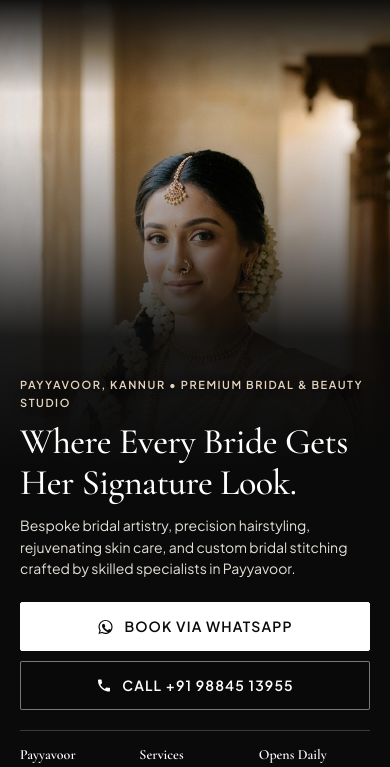
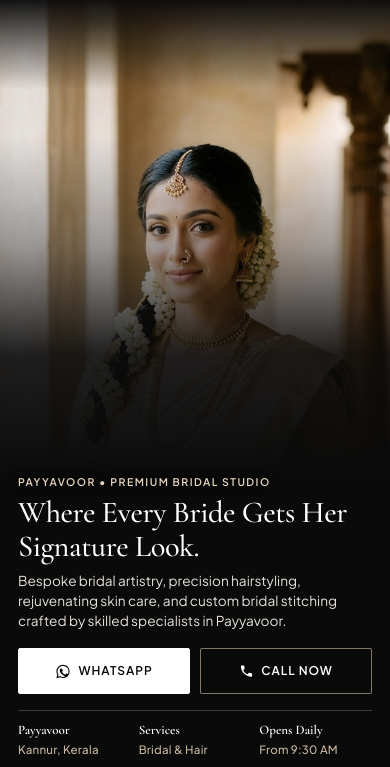
Before and after one commit to jyothiskv807-sys/nallooril-bridal-studio, a plain HTML site: page index.html in a window 390 px wide. Shown: the part 77-844 px from the top of the page. Drawn offline with nearby package versions, Linux system fonts and the light colour scheme.

Commit message:
Upgrade mobile hero section to dynamic viewport height with fluid typography and side-by-side CTAs

```diff
--- a/index.html
+++ b/index.html
@@ -132,7 +132,10 @@
 
         <!-- Left Column: Copy & Actions -->
         <div class="hero-copy">
-          <span class="eyebrow hero-eyebrow">PAYYAVOOR, KANNUR • PREMIUM BRIDAL & BEAUTY STUDIO</span>
+          <span class="eyebrow hero-eyebrow">
+            <span class="eyebrow-desktop">PAYYAVOOR, KANNUR • PREMIUM BRIDAL & BEAUTY STUDIO</span>
+            <span class="eyebrow-mobile">PAYYAVOOR • PREMIUM BRIDAL STUDIO</span>
+          </span>
 
           <h1 class="hero-headline">Where Every Bride Gets Her Signature Look.</h1>
 
@@ -150,14 +153,16 @@
               <svg viewBox="0 0 24 24" aria-hidden="true">
                 <path d="M12.04 2C6.58 2 2.13 6.45 2.13 11.91C2.13 13.66 2.59 15.36 3.45 16.86L2.05 22L7.3 20.62C8.75 21.41 10.38 21.83 12.04 21.83C17.5 21.83 21.95 17.38 21.95 11.92C21.95 9.27 20.92 6.78 19.05 4.91C17.18 3.03 14.69 2 12.04 2M12.05 3.67C14.25 3.67 16.31 4.53 17.87 6.09C19.42 7.65 20.28 9.72 20.28 11.92C20.28 16.46 16.58 20.15 12.04 20.15C10.56 20.15 9.11 19.76 7.85 19L7.55 18.83L4.43 19.65L5.26 16.61L5.06 16.29C4.24 14.99 3.8 13.47 3.8 11.91C3.81 7.37 7.5 3.67 12.05 3.67M9.05 7.42C8.84 7.42 8.5 7.5 8.21 7.81C7.92 8.13 7.09 8.91 7.09 10.49C7.09 12.07 8.24 13.6 8.4 13.81C8.56 14.02 10.66 17.26 13.88 18.65C14.65 18.98 15.24 19.18 15.71 19.33C16.48 19.57 17.18 19.54 17.74 19.45C18.36 19.36 19.65 18.67 19.92 17.91C20.19 17.15 20.19 16.5 20.11 16.36C20.03 16.23 19.82 16.16 19.5 16C19.19 15.84 17.65 15.08 17.37 14.98C17.08 14.87 16.88 14.82 16.67 15.13C16.46 15.45 15.86 16.16 15.68 16.36C15.5 16.57 15.31 16.6 15 16.44C14.69 16.28 13.68 15.95 12.49 14.89C11.56 14.06 10.93 13.04 10.75 12.72C10.57 12.41 10.73 12.24 10.89 12.09C11.03 11.95 11.2 11.72 11.36 11.54C11.51 11.35 11.57 11.22 11.67 11.01C11.77 10.8 11.72 10.62 11.64 10.46C11.56 10.3 10.94 8.78 10.68 8.16C10.43 7.56 10.18 7.64 9.99 7.63C9.81 7.63 9.6 7.62 9.39 7.62L9.05 7.42Z"/>
               </svg>
-              <span>Book via WhatsApp</span>
+              <span class="btn-text-desktop">Book via WhatsApp</span>
+              <span class="btn-text-mobile">WhatsApp</span>
             </a>
 
             <a href="tel:+919884513955" class="btn-secondary">
               <svg viewBox="0 0 24 24" aria-hidden="true">
                 <path d="M6.62 10.79C8.06 13.62 10.38 15.94 13.21 17.38L15.41 15.18C15.69 14.9 16.08 14.82 16.43 14.93C17.55 15.3 18.75 15.5 20 15.5C20.55 15.5 21 15.95 21 16.5V20C21 20.55 20.55 21 20 21C10.61 21 3 13.39 3 4C3 3.45 3.45 3 4 3H7.5C8.05 3 8.5 3.45 8.5 4C8.5 5.25 8.7 6.45 9.07 7.57C9.18 7.92 9.1 8.31 8.82 8.59L6.62 10.79Z"/>
               </svg>
-              <span>Call +91 98845 13955</span>
+              <span class="btn-text-desktop">Call +91 98845 13955</span>
+              <span class="btn-text-mobile">Call Now</span>
             </a>
           </div>
 
--- a/styles.css
+++ b/styles.css
@@ -101,6 +101,17 @@ button {
   border: none;
   cursor: pointer;
   color: inherit;
+}
+
+/* Responsive Desktop/Mobile Text Toggles */
+.eyebrow-mobile,
+.btn-text-mobile {
+  display: none;
+}
+
+.eyebrow-desktop,
+.btn-text-desktop {
+  display: inline;
 }
 
 /* Accessible Skip Link */
@@ -1374,8 +1385,10 @@ button {
   .hero-section {
     position: relative;
     width: 100%;
-    min-height: 92vh;
-    min-height: 92svh;
+    height: calc(100svh - 64px);
+    height: calc(100dvh - 64px);
+    min-height: 520px;
+    max-height: 820px;
     display: flex;
     flex-direction: column;
     justify-content: flex-end;
@@ -1388,6 +1401,7 @@ button {
   .hero-section .hero-grid {
     width: 100%;
     max-width: 100%;
+    height: 100%;
     padding-left: 0;
     padding-right: 0;
     margin-left: 0;
@@ -1395,8 +1409,6 @@ button {
     display: flex;
     flex-direction: column;
     justify-content: flex-end;
-    min-height: 92vh;
-    min-height: 92svh;
     position: static;
     gap: 0;
   }
@@ -1436,7 +1448,7 @@ button {
     width: 100%;
     height: 100%;
     object-fit: cover;
-    object-position: center 10%;
+    object-position: center 12%;
     z-index: 0;
   }
 
@@ -1448,13 +1460,29 @@ button {
     pointer-events: none;
     background:
       linear-gradient(to bottom, #0A0A0A 0%, rgba(10, 10, 10, 0) 12%),
-      linear-gradient(to top, #0A0A0A 0%, #0A0A0A 42%, rgba(10, 10, 10, 0.92) 58%, rgba(10, 10, 10, 0.35) 72%, rgba(10, 10, 10, 0) 84%);
+      linear-gradient(to top, #0A0A0A 0%, #0A0A0A 38%, rgba(10, 10, 10, 0.90) 54%, rgba(10, 10, 10, 0.35) 68%, rgba(10, 10, 10, 0) 82%);
+  }
+
+  .eyebrow-desktop {
+    display: none;
+  }
+
+  .eyebrow-mobile {
+    display: inline;
+  }
+
+  .btn-text-desktop {
+    display: none;
+  }
+
+  .btn-text-mobile {
+    display: inline;
   }
 
   .hero-copy {
     position: relative;
     z-index: 10;
-    padding: 45vh 20px max(22px, env(safe-area-inset-bottom));
+    padding: clamp(140px, 32dvh, 260px) 18px max(16px, env(safe-area-inset-bottom));
     width: 100%;
     box-sizing: border-box;
     display: flex;
@@ -1464,64 +1492,67 @@ button {
 
   .hero-copy .hero-eyebrow {
     color: #E6D5BE;
-    font-size: 11px;
+    font-size: 10.5px;
     font-weight: 600;
     letter-spacing: 0.14em;
     text-transform: uppercase;
-    margin-bottom: 0.65rem;
+    white-space: nowrap;
+    margin-bottom: 0;
     display: inline-block;
     text-shadow: 0 1px 10px rgba(0, 0, 0, 0.75);
   }
 
   .hero-copy .hero-headline {
     font-family: var(--font-serif);
-    font-size: 36px;
-    line-height: 1.12;
+    font-size: clamp(28px, 7.8vw, 36px);
+    line-height: 1.1;
     color: #FFFFFF;
-    margin-bottom: 0.75rem;
+    margin: 6px 0 8px;
     letter-spacing: -0.015em;
   }
 
   .hero-copy .hero-subheadline {
     font-family: var(--font-sans);
-    font-size: 14px;
-    line-height: 1.55;
+    font-size: clamp(13px, 3.5vw, 14px);
+    line-height: 1.45;
     color: #E5E0D8;
-    margin-bottom: 1.35rem;
+    margin-bottom: clamp(14px, 2dvh, 20px);
     max-width: 100%;
   }
 
   .hero-copy .hero-actions {
-    display: flex;
-    flex-direction: column;
+    display: grid;
+    grid-template-columns: 1fr 1fr;
     gap: 10px;
     width: 100%;
     margin-bottom: 0;
   }
 
   .hero-copy .btn-primary {
+    background: #FFFFFF;
+    color: #0A0A0A;
+    border: 1px solid #FFFFFF;
+    font-weight: 600;
+    font-size: 12px;
+    letter-spacing: 0.08em;
+    text-transform: uppercase;
+    height: 46px;
+    min-height: 46px;
+    width: 100%;
+    border-radius: 2px;
+    padding: 0 8px;
     display: inline-flex;
     align-items: center;
     justify-content: center;
-    gap: 10px;
+    gap: 7px;
     line-height: 1;
-    min-height: 48px;
-    background-color: #FFFFFF;
-    color: #0A0A0A;
-    border: 1px solid #FFFFFF;
-    font-weight: 600;
-    width: 100%;
-    border-radius: 2px;
-    font-size: 0.875rem;
-    letter-spacing: 0.08em;
-    text-transform: uppercase;
-    padding: 0.95rem 1.5rem;
+    box-sizing: border-box;
     transition: background-color var(--transition-smooth), border-color var(--transition-smooth), color var(--transition-smooth), transform var(--transition-press);
   }
 
   .hero-copy .btn-primary svg {
-    width: 17px;
-    height: 17px;
+    width: 16px;
+    height: 16px;
     fill: #0A0A0A;
     display: block;
     flex-shrink: 0;
@@ -1529,28 +1560,30 @@ button {
   }
 
   .hero-copy .btn-secondary {
+    background: rgba(10, 10, 10, 0.55);
+    border: 1px solid rgba(197, 180, 158, 0.65);
+    color: #FFFFFF;
+    font-weight: 600;
+    font-size: 12px;
+    letter-spacing: 0.08em;
+    text-transform: uppercase;
+    height: 46px;
+    min-height: 46px;
+    width: 100%;
+    border-radius: 2px;
+    padding: 0 8px;
     display: inline-flex;
     align-items: center;
     justify-content: center;
-    gap: 10px;
+    gap: 7px;
     line-height: 1;
-    min-height: 48px;
-    background-color: rgba(10, 10, 10, 0.45);
-    border: 1px solid rgba(255, 255, 255, 0.45);
-    color: #FFFFFF;
-    font-weight: 600;
-    width: 100%;
-    border-radius: 2px;
-    font-size: 0.875rem;
-    letter-spacing: 0.08em;
-    text-transform: uppercase;
-    padding: 0.95rem 1.5rem;
+    box-sizing: border-box;
     transition: background-color var(--transition-smooth), border-color var(--transition-smooth), color var(--transition-smooth), transform var(--transition-press);
   }
 
   .hero-copy .btn-secondary svg {
-    width: 16px;
-    height: 16px;
+    width: 15px;
+    height: 15px;
     fill: #FFFFFF;
     display: block;
     flex-shrink: 0;
@@ -1560,30 +1593,29 @@ button {
   .hero-copy .hero-editorial-meta {
     display: grid;
     grid-template-columns: repeat(3, 1fr);
-    gap: 0.5rem;
-    /* gap-2 */
-    padding-top: 1rem;
-    /* pt-4 */
-    margin-top: 1.25rem;
-    /* mt-5 */
-    margin-bottom: 0;
+    gap: 8px;
+    margin-top: clamp(14px, 2dvh, 20px);
+    padding-top: 12px;
     border-top: 1px solid rgba(197, 180, 158, 0.28);
     width: 100%;
+    box-sizing: border-box;
   }
 
   .hero-copy .hero-editorial-meta .meta-number {
     color: #FFFFFF;
-    font-size: 0.875rem;
+    font-size: 13px;
     font-weight: 600;
     line-height: 1.2;
+    white-space: nowrap;
   }
 
   .hero-copy .hero-editorial-meta .meta-label {
     color: #C5B49E;
-    font-size: 0.6875rem;
+    font-size: 11.5px;
     letter-spacing: 0.02em;
-    margin-top: 0.2rem;
+    margin-top: 2px;
     font-weight: 500;
+    white-space: nowrap;
   }
 
   /* Interactive Services Accordion on Mobile (< 768px) */
```
